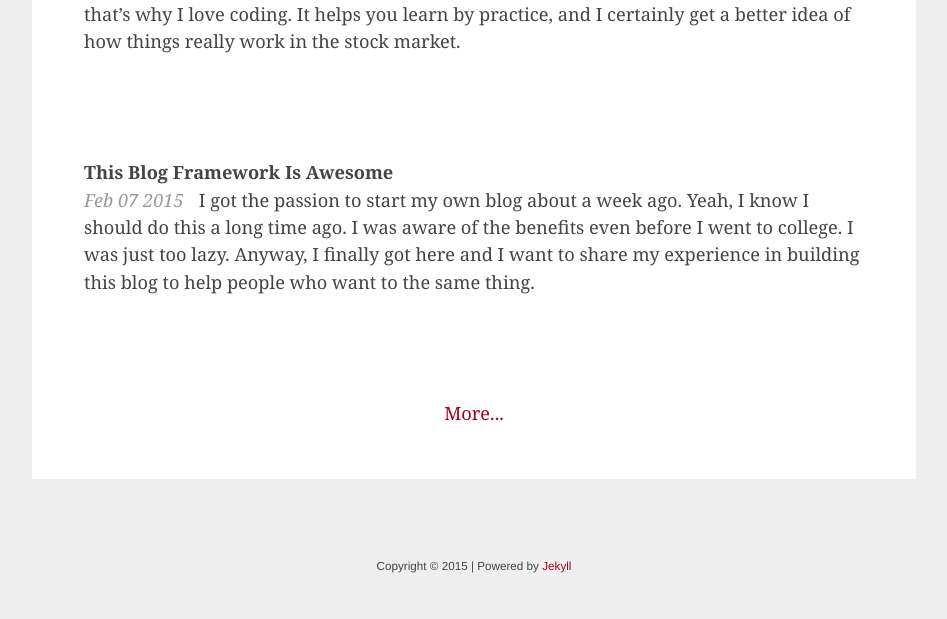
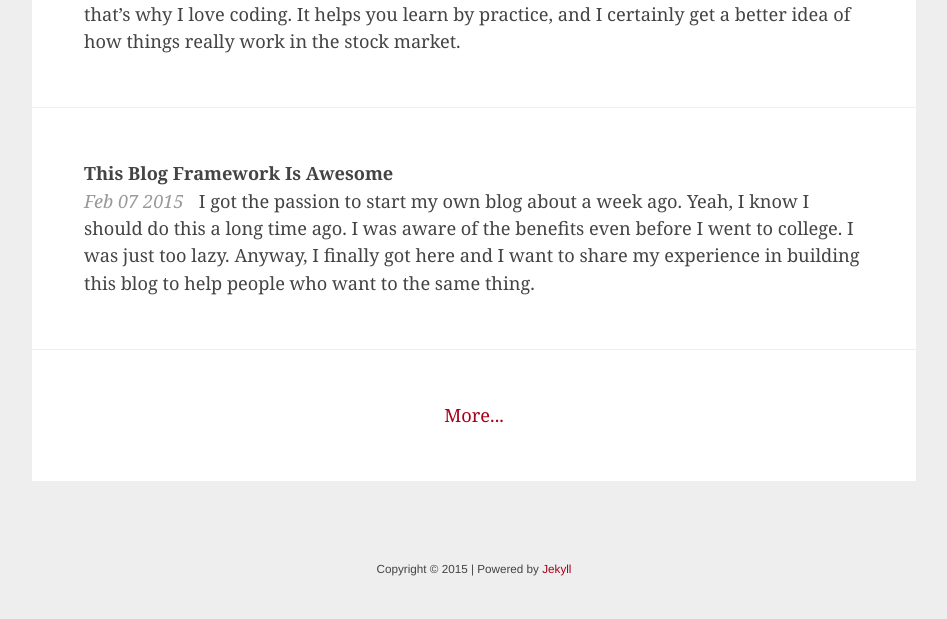
Before and after one commit to zichuanwang/jekyll_blog, a Jekyll site: the page built from index.html, in a window 1280 px wide. Shown: the part 345-964 px from the top of the page, without its empty margins (166-1113 px from the left). Built offline with Jekyll 4.4.1, drawn with Linux system fonts in a browser that asks for light colours; some web fonts are replaced.

Commit message:
minor ui update

```diff
--- a/_sass/_layout.scss
+++ b/_sass/_layout.scss
@@ -176,6 +176,7 @@ div.posts div.end {
 a.post-excerpt {
     display: block;
     color: inherit;
+    border-bottom: 1px solid $background-color;
 
     div.padded-content {
         display: block;
@@ -224,7 +225,7 @@ a.post-excerpt {
         }
 
         div.padded-content {
-            padding:0;
+            padding: 0;
             width:100%;
             height:100%;
             background: transparent no-repeat center center scroll;
--- a/_sass/_resolution.scss
+++ b/_sass/_resolution.scss
@@ -5,7 +5,6 @@
         width:100%;
         overflow-y: hidden;
         float:left;
-        border:none;
 
         &.photo {
             height: 340px;
```
